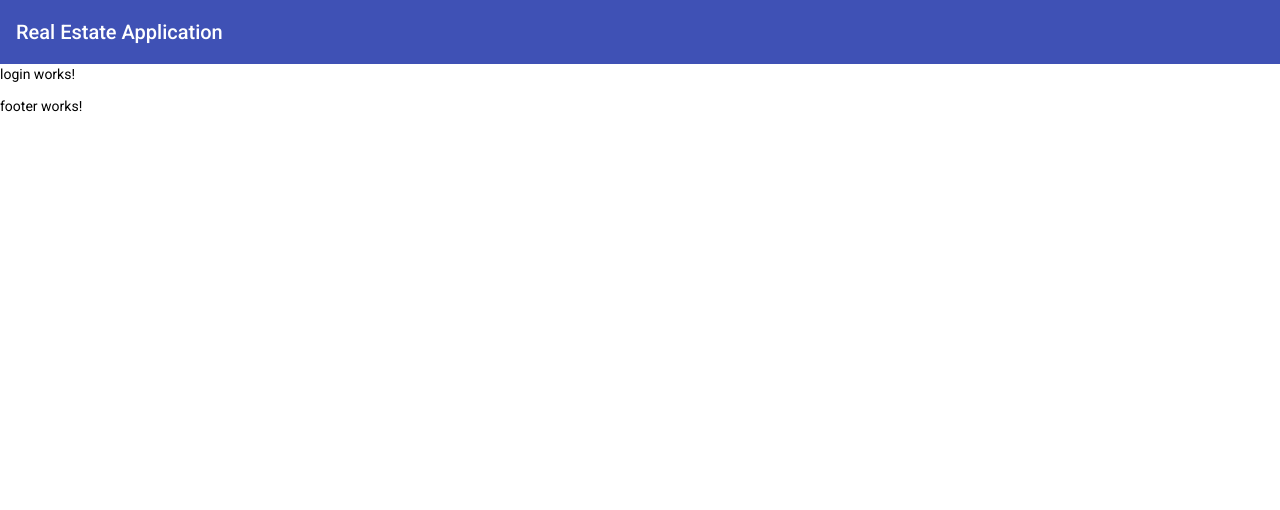
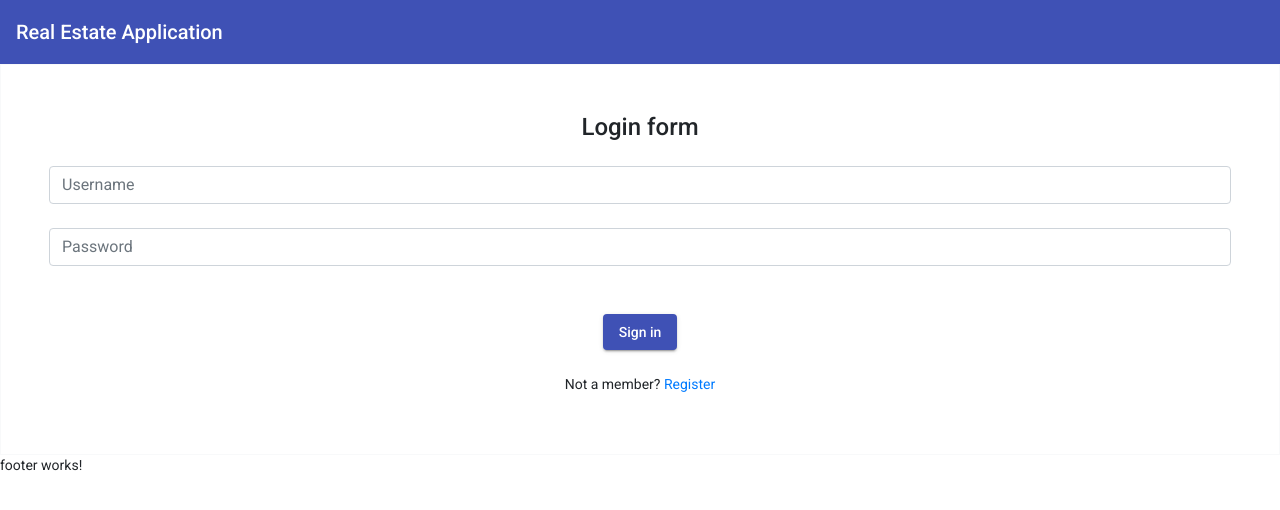
Before and after one commit to janicaleksa/real-estate-app-client, an Angular app: page /login in a window 1280 px wide. Shown: the top 510 px of the page. Built offline with nearby package versions, Linux system fonts and the light colour scheme.

Commit message:
Added login form

```diff
--- a/angular.json
+++ b/angular.json
@@ -94,7 +94,8 @@
             ],
             "styles": [
               "./node_modules/@angular/material/prebuilt-themes/indigo-pink.css",
-              "src/styles.scss"
+              "src/styles.scss",
+              "node_modules/primeflex/primeflex.css"
             ],
             "scripts": []
           }
--- a/src/app/app.module.ts
+++ b/src/app/app.module.ts
@@ -11,6 +11,7 @@ import { FooterComponent } from './footer/footer.component';
 import { ShellComponent } from './shell/shell.component';
 import { BrowserAnimationsModule } from '@angular/platform-browser/animations';
 import {MatToolbarModule} from '@angular/material/toolbar';
+import {MatButtonModule} from '@angular/material/button';
 
 @NgModule({
   declarations: [
@@ -26,7 +27,8 @@ import {MatToolbarModule} from '@angular/material/toolbar';
     BrowserModule,
     AppRoutingModule,
     BrowserAnimationsModule,
-    MatToolbarModule
+    MatToolbarModule,
+    MatButtonModule
   ],
   providers: [],
   bootstrap: [AppComponent]
--- a/src/app/header/header.component.html
+++ b/src/app/header/header.component.html
@@ -1,3 +1,7 @@
+<!-- Header -->
 <mat-toolbar color="primary">
+
     <span>Real Estate Application</span>
+
 </mat-toolbar>
+<!-- Header -->
--- a/src/app/login/login.component.html
+++ b/src/app/login/login.component.html
@@ -1 +1,21 @@
-<p>login works!</p>
+<!-- Login form -->
+<form class="text-center border border-light p-5">
+
+    <p class="h4 mb-4">Login form</p>
+
+    <!-- Email -->
+    <input type="email" id="defaultLoginFormEmail" class="form-control mb-4" placeholder="Username">
+
+    <!-- Password -->
+    <input type="password" id="defaultLoginFormPassword" class="form-control mb-4" placeholder="Password">
+
+    <!-- Sign in button -->
+    <button mat-raised-button color="primary" block="true" class="my-4">Sign in</button>
+
+    <!-- Register -->
+    <p>Not a member?
+      <a href="">Register</a>
+    </p>
+
+  </form>
+  <!-- Login form -->
--- a/src/index.html
+++ b/src/index.html
@@ -8,6 +8,7 @@
   <link rel="icon" type="image/x-icon" href="favicon.ico">
   <link href="https://fonts.googleapis.com/css?family=Roboto:300,400,500&display=swap" rel="stylesheet">
   <link href="https://fonts.googleapis.com/icon?family=Material+Icons" rel="stylesheet">
+  <link rel="stylesheet" href="https://stackpath.bootstrapcdn.com/bootstrap/4.5.0/css/bootstrap.min.css" integrity="sha384-9aIt2nRpC12Uk9gS9baDl411NQApFmC26EwAOH8WgZl5MYYxFfc+NcPb1dKGj7Sk" crossorigin="anonymous">
 </head>
 <body class="mat-typography">
   <app-root></app-root>
```
